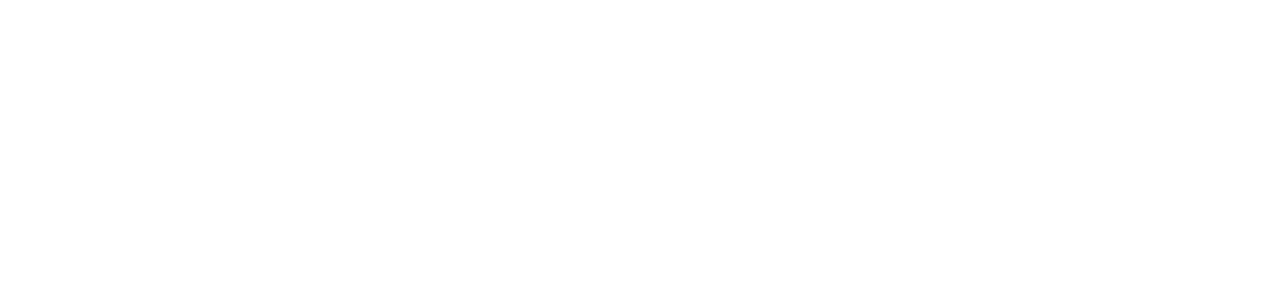
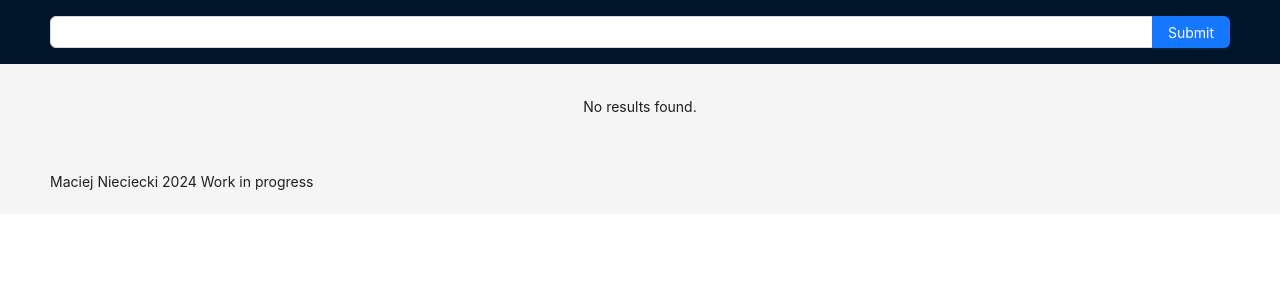
Before and after one commit to RenardFou2/moviesearch-frontend, a React (Create React App) app: page /search in a window 1280 px wide. Before the commit this address had no page. Shown: the top 300 px of the page. Built offline with nearby package versions, Linux system fonts and the light colour scheme.

Commit message:
UI kontynuacja

```diff
--- a/package.json
+++ b/package.json
@@ -6,11 +6,12 @@
     "@testing-library/jest-dom": "^5.17.0",
     "@testing-library/react": "^13.4.0",
     "@testing-library/user-event": "^13.5.0",
+    "antd": "^5.21.6",
     "axios": "^1.7.7",
     "react": "^18.3.1",
     "react-dom": "^18.3.1",
     "react-router-dom": "^6.27.0",
-    "react-scripts": "5.0.1",
+    "react-scripts": "^5.0.1",
     "web-vitals": "^2.1.4"
   },
   "scripts": {
--- a/src/App.js
+++ b/src/App.js
@@ -1,15 +1,34 @@
 import React from 'react';
-import { BrowserRouter as Router, Route, Routes } from 'react-router-dom';
-import MovieList from './component/MovieList';
-import MovieDetail from './component/MovieDetails';
+import { BrowserRouter as Router, Route, Routes} from 'react-router-dom';
+import { Layout } from 'antd';
+import MovieList from './page/MovieList';
+import MovieDetail from './page/MovieDetails';
+import SearchResults from './page/SearchResults';
+import SearchBar from './component/SearchBar'
+import { Content, Footer, Header } from 'antd/es/layout/layout';
 
 const App = () => {
+
   return (
     <Router>
-      <Routes>
-        <Route path="/" element={<MovieList />} />
-        <Route path="/movies/:movieId" element={<MovieDetail />} />
-      </Routes>
+      <Layout>
+        <Header style={{
+          display: 'flex',
+          alignItems: 'center',
+        }}>
+        <SearchBar/>
+        </Header>
+        <Content>
+          <Routes>
+            <Route path="/" element={<MovieList />} />
+            <Route path="/movies/:movieId" element={<MovieDetail />} />
+            <Route path="/search" element={<SearchResults />} />
+          </Routes>
+        </Content>
+        <Footer>
+          Maciej Nieciecki {new Date().getFullYear()} Work in progress
+        </Footer>
+      </Layout>
     </Router>
   );
 };
--- /dev/null
+++ b/src/component/SearchBar.js
@@ -0,0 +1,26 @@
+import React, { useState } from 'react';
+import { useNavigate } from 'react-router-dom';
+import { Button, Input, Space } from 'antd';
+
+const SearchBar = () => {
+    const [searchQuery, setSearchQuery] = useState("");
+    const navigate = useNavigate();
+
+    const handleSearch = (e) => {
+      e.preventDefault();
+      if (searchQuery.trim()) {
+        navigate(`/search?query=${encodeURIComponent(searchQuery)}`);
+      }
+    };
+
+    return (
+        <Space.Compact style={{ width: '100%' }}>
+            <Input defaultValue="Combine input and button"
+            value={searchQuery}
+            onChange={(e) => setSearchQuery(e.target.value)}/>
+            <Button type="primary" onClick={handleSearch}>Submit</Button>
+        </Space.Compact>
+    );
+  };
+
+  export default SearchBar;
--- /dev/null
+++ b/src/page/SearchResults.css
@@ -0,0 +1,43 @@
+.search-results {
+    padding: 20px;
+    display: flex;
+    justify-content: center;
+}
+
+.movie-grid {
+    display: grid;
+    grid-template-columns: repeat(auto-fill, minmax(150px, 1fr));
+    gap: 20px;
+    max-width: 1200px;
+    width: 100%;
+}
+
+.movie-card {
+    border: 1px solid #ddd;
+    border-radius: 8px;
+    overflow: hidden;
+    text-align: center;
+    background-color: #f9f9f9;
+    transition: transform 0.2s;
+}
+
+.movie-card:hover {
+    transform: scale(1.05);
+}
+
+.movie-poster {
+    width: 100%;
+    height: auto;
+}
+
+.movie-title {
+    font-size: 1.1em;
+    font-weight: bold;
+    margin: 10px 0 5px;
+}
+
+.movie-rating,
+.movie-year {
+    font-size: 0.9em;
+    color: #666;
+}
--- /dev/null
+++ b/src/page/SearchResults.js
@@ -0,0 +1,49 @@
+import React, { useEffect, useState } from 'react';
+import { useLocation, Link } from 'react-router-dom';
+import axios from 'axios';
+import './SearchResults.css';
+
+const SearchResults = () => {
+  const [movies, setMovies] = useState([]);
+  const location = useLocation();
+  const query = new URLSearchParams(location.search).get('query');
+
+  useEffect(() => {
+    const fetchMovies = async () => {
+      try {
+        const response = await axios.get(`http://localhost:8000/api/search/`, {
+          params: { query }
+        });
+        setMovies(response.data);
+      } catch (error) {
+        console.error("Failed to fetch search results:", error);
+      }
+    };
+
+    if (query) {
+      fetchMovies();
+    }
+  }, [query]);
+
+  return (
+    <div className="search-results">
+      {movies.length > 0 ? (
+        <div className="movie-grid">
+          {movies.map(movie => (
+            <div key={movie.id} className="movie-card">
+              <Link to={`/movies/${movie.id}`}>
+                <img src={movie.poster} alt={movie.title} className="movie-poster" />
+              </Link>
+              <h4 className="movie-title">{movie.title}</h4>
+              <p className="movie-rating">Rating: {movie.rating}</p>
+              <p className="movie-year">{movie.year}</p>
+            </div>
+          ))}
+        </div>
+      ) : (
+        <p>No results found.</p>
+      )}
+    </div>
+  );
+};
+export default SearchResults;
```
Also changed, not shown: src/page/MovieDetails.js (renamed from src/component/MovieDetails.js), src/page/MovieList.css (renamed from src/component/MovieList.css), src/page/MovieList.js (renamed from src/component/MovieList.js), 1 other file (tests, documents, lock files or other folders).
